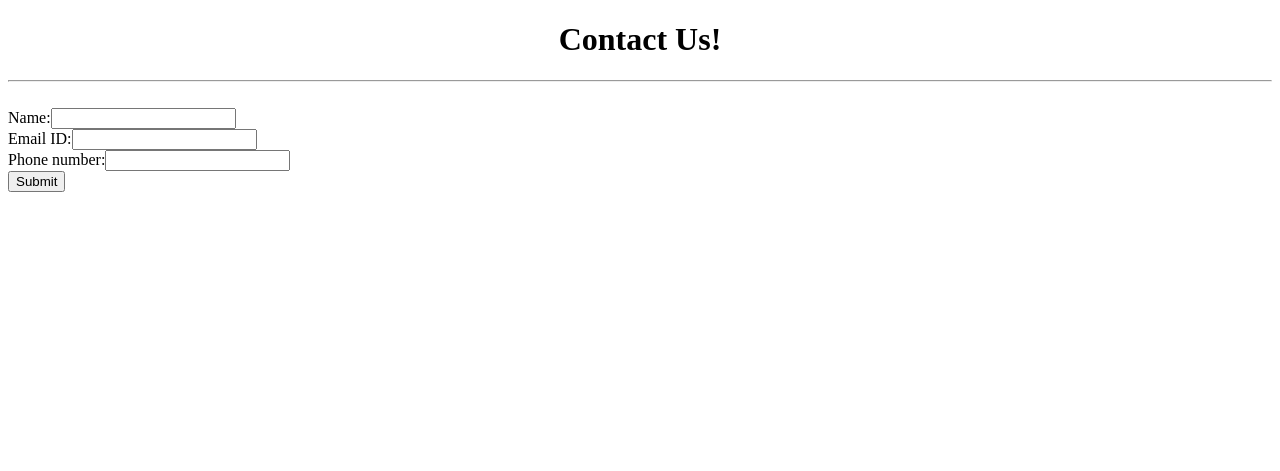
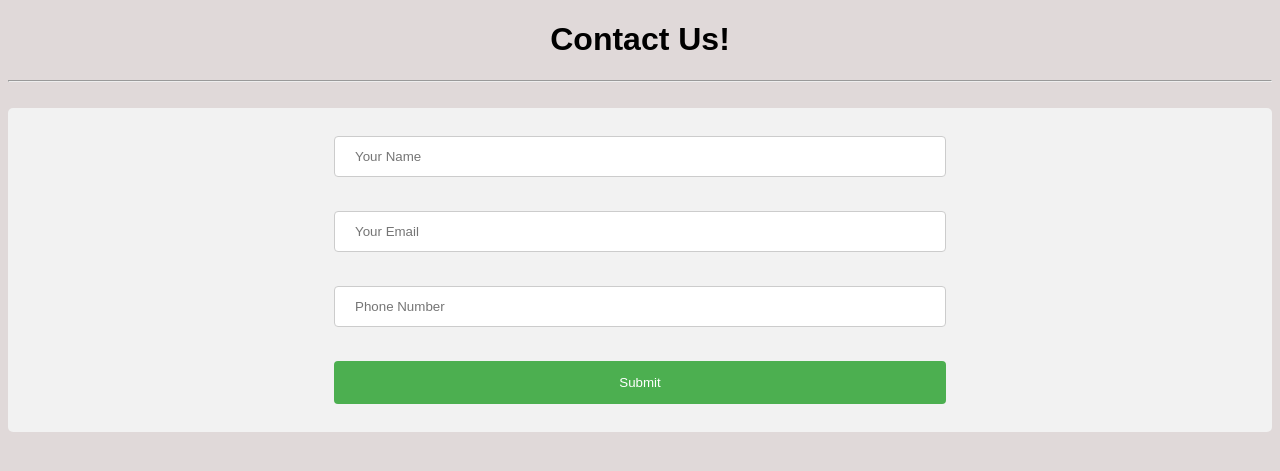
Before and after one commit to CodeB7/flask-demo-programs, a Flask app: page /contact in a window 1280 px wide. Shown: the top 471 px of the page. Run offline with Flask 2, Linux system fonts and the light colour scheme.

Commit message:
Demo programs

```diff
--- a/src/_2_render_raw_html/app.py
+++ b/src/_2_render_raw_html/app.py
@@ -3,8 +3,7 @@ app = Flask(__name__)
 
 @app.route('/')
 def hello_world():
-    return '<center><h1>Sakkadankai namaskaru 🙏!<h1><h2>Flask shikkun kushi jalle!<h2><center>'
+    return '<center><h1>Sakkad jananka namaskaru 🙏!<h1><h2>Flask shikkuya!<h2><center>'
 
 if __name__ == '__main__':
-	# Try running this code by commentig this part!
     app.run(debug = True)
--- /dev/null
+++ b/src/_4_routing/static/css/style.css
@@ -0,0 +1,48 @@
+body {
+	background-color: #e0d9d9;
+	font-family: Arial;
+}
+
+input[type=text], select {
+  width: 50%;
+  padding: 12px 20px;
+  margin: 8px 0;
+  display: inline-block;
+  border: 1px solid #ccc;
+  border-radius: 4px;
+  box-sizing: border-box;
+}
+
+input[type=submit] {
+  width: 50%;
+  background-color: #4CAF50;
+  color: white;
+  padding: 14px 20px;
+  margin: 8px 0;
+  border: none;
+  border-radius: 4px;
+  cursor: pointer;
+}
+
+input[type=submit]:hover {
+  background-color: #45a049;
+}
+
+div {
+  border-radius: 5px;
+  background-color: #f2f2f2;
+  padding: 20px;
+}
+
+a:link, a:visited {
+  background-color: #f44336;
+  color: white;
+  padding: 14px 25px;
+  text-align: center;
+  text-decoration: none;
+  display: inline-block;
+}
+
+a:hover, a:active {
+  background-color: red;
+}
--- a/src/_4_routing/templates/about.html
+++ b/src/_4_routing/templates/about.html
@@ -2,10 +2,13 @@
 <html>
 <head>
 	<title>About page</title>
+	<link rel="stylesheet" type="text/css" href="../static/css/style.css">
 </head>
 <body>
 <center><h1>About Us!</h1></center>
 <hr/>
-<h2>We love to code!</h2>
+<content>
+	<h2>We are a bunch of techies who love to code!</h2>
+</content>
 </body>
 </html>
--- a/src/_4_routing/templates/contact.html
+++ b/src/_4_routing/templates/contact.html
@@ -2,18 +2,21 @@
 <html>
 <head>
 	<title>Contact page</title>
+	<link rel="stylesheet" type="text/css" href="../static/css/style.css">
 </head>
 <body>
 <center><h1>Contact Us!</h1></center>
 <hr/>
 <br>
-	<form>
-		<label>Name:</label><input type="text" name="name"><br/>
-		<label>Email ID:</label><input type="text" name="email"><br/>
-		<label>Phone number:</label><input type="text" name="phone" required="True"><br/>
-		<input type="submit" name="submit">
-	</form>
-</center>
-
+<div>
+	<center>
+		<form method="post" action="">
+			<input type="text" name="name" placeholder="Your Name" /><br/><br/>
+			<input type="text" name="email" placeholder="Your Email" /><br/><br/>
+			<input type="text" name="phone" placeholder="Phone Number" required="True" /><br/><br/>
+			<input type="submit" name="submit">
+		</form>
+	</center>
+</div>
 </body>
 </html>
```
Also changed, not shown: src/_4_routing/templates/index.html (+7 -4 lines), src/_7_post_method/static/css/style.css (added, +45 -0 lines), src/_7_post_method/templates/login.html (+8 -1 lines), src/_7_post_method/templates/success.html (+13 -3 lines).
